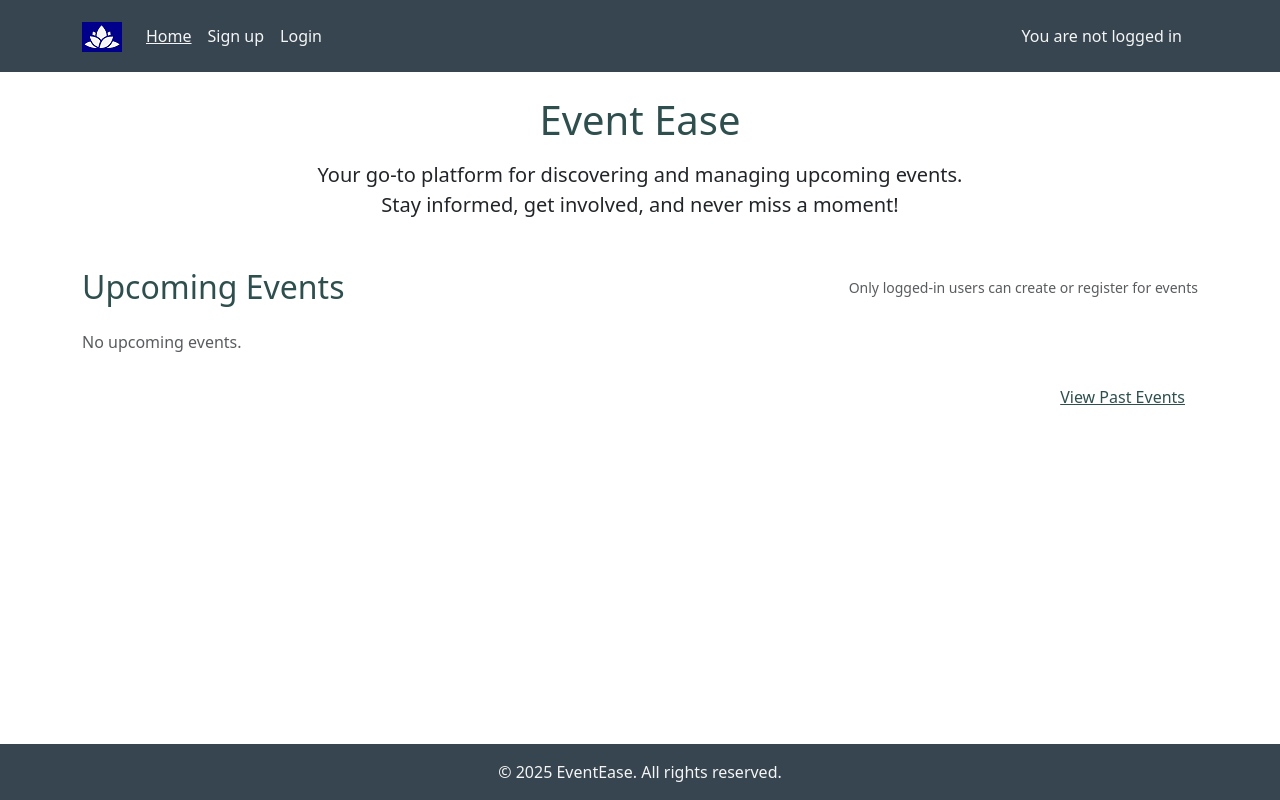
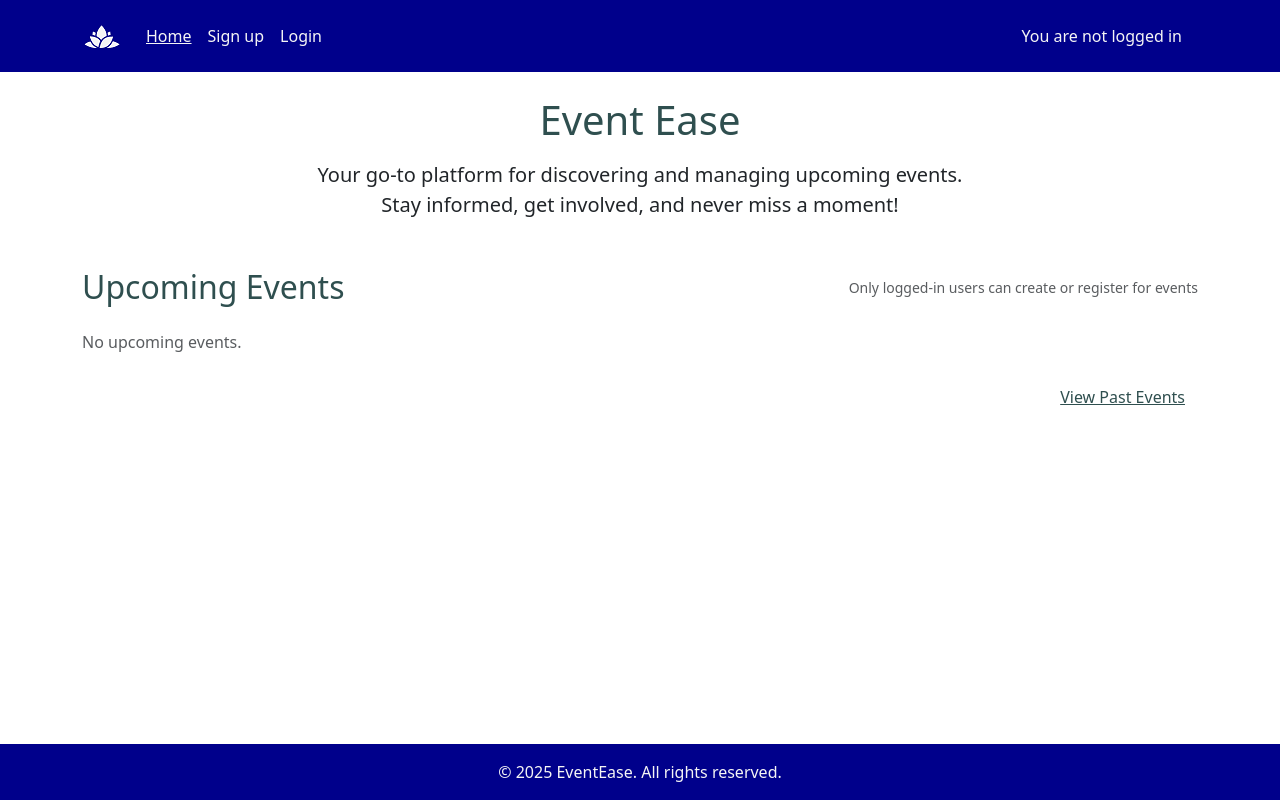
Before and after one commit to salah929/event-ease, a Django app: page / in a window 1280 px wide. Run offline with Django 4.2, Linux system fonts and the light colour scheme; data that the repository does not hold is empty.

Commit message:
fix the navbar/footer color

```diff
--- a/static/css/style.css
+++ b/static/css/style.css
@@ -6,7 +6,7 @@
 /*    --primary-font: "Inter", sans-serif; */
 /*    --secondary-font: "Nova Slim", cursive; */
 
-    --primary-color: #36454F; /* dark blue */
+    --primary-color: #00008b; /* dark blue */
     --secondary-color: #2F4F4F; /* dark slate gray */
     --third-color: #f5f5f5; /* whitesmoke */
     --hover-color: #008080;
```
